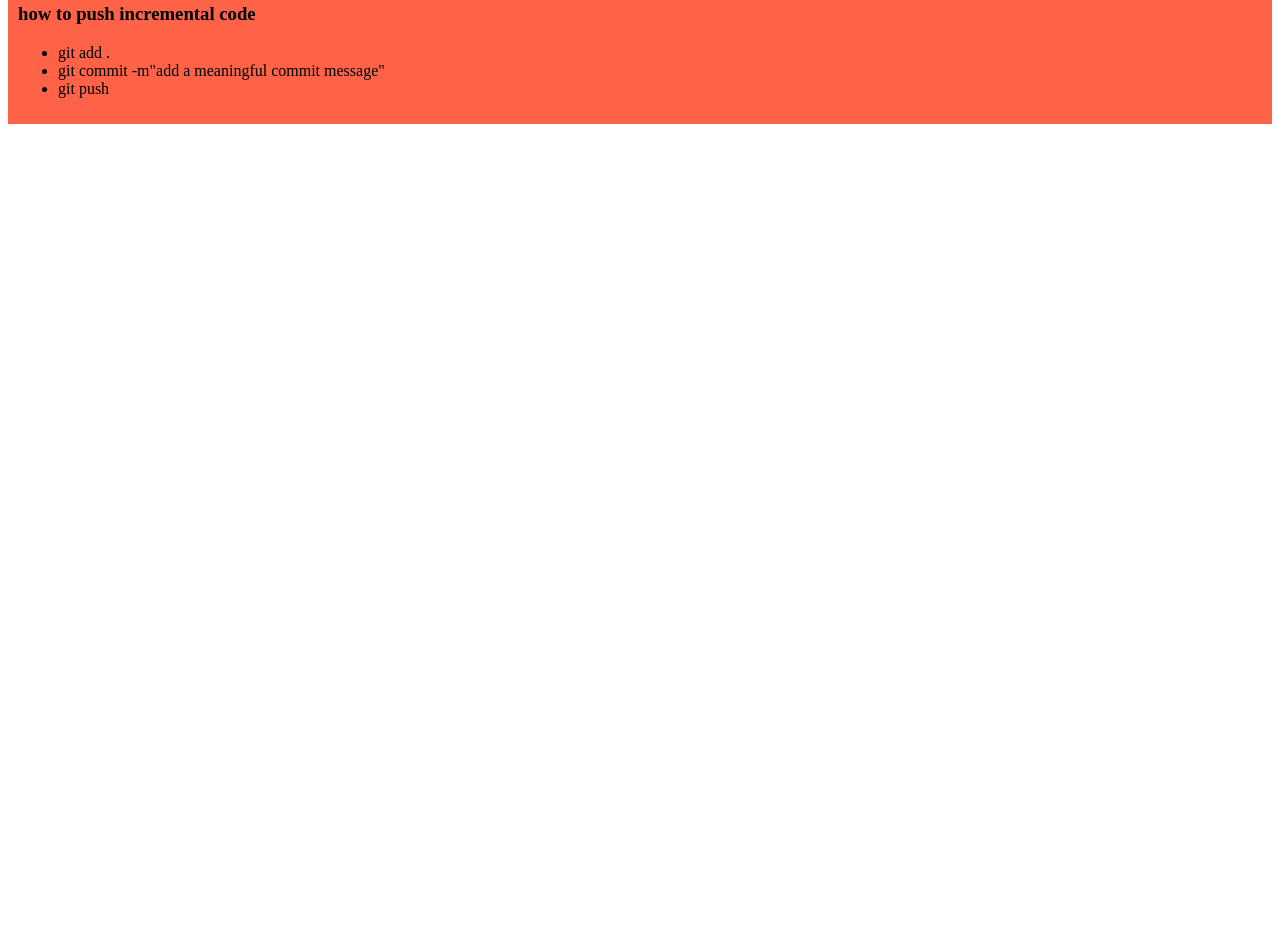
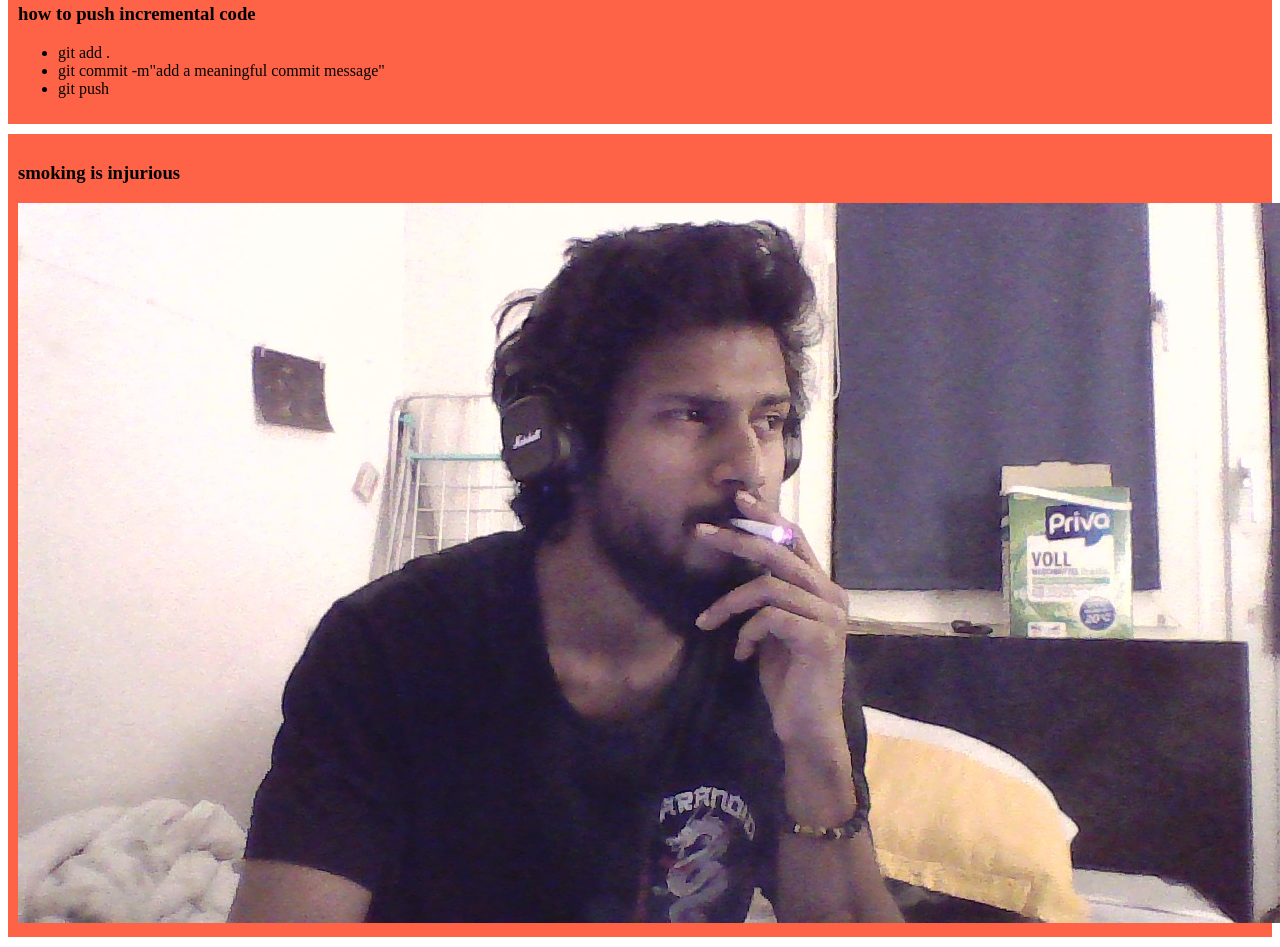
Before and after one commit to SahriarMahmud/my-first-github-repo, a plain HTML site: page index.html in a window 1280 px wide. Shown: the part 458-1405 px from the top of the page. Before the commit the page ends 800 px from the top, so only its background shows below. Drawn offline with Linux system fonts and the light colour scheme.

Commit message:
smoking picture uploaded

```diff
--- a/index.html
+++ b/index.html
@@ -26,6 +26,11 @@
         <li>git push</li>
     </ul>
 </div>
+<div>
+    <h3>smoking is injurious</h3>
+    <img src="WIN_20231206_00_19_31_Pro.jpg" alt="">
+</div>
+
 
 </body>
 </html>
```
Also changed, not shown: WIN_20231206_00_19_31_Pro.jpg (added).
